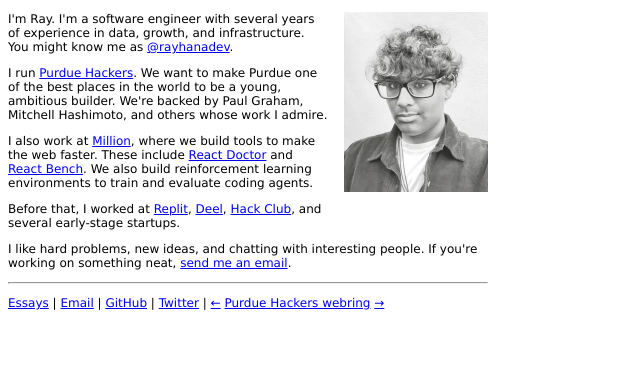
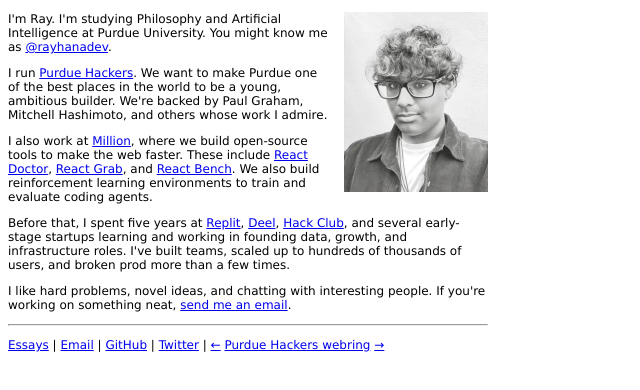
Before and after one commit to rayhanadev/website, a website: page public/index.html in a window 1280 px wide. Shown: the whole page, without its empty margins (0-640 px from the left). Drawn offline with Linux system fonts and the light colour scheme.

Commit message:
chore: copy adjustments

```diff
--- a/public/index.html
+++ b/public/index.html
@@ -40,8 +40,8 @@
           width="288"
           height="360"
         />
-        I'm Ray. I'm a software engineer with several years of experience in data, growth, and
-        infrastructure. You might know me as
+        I'm Ray. I'm studying Philosophy and Artificial Intelligence at Purdue University. You might
+        know me as
         <a href="https://x.com/rayhanadev" target="_blank" rel="noopener">@rayhanadev</a>.
       </p>
       <p>
@@ -51,22 +51,26 @@
       </p>
       <p>
         I also work at <a href="https://million.dev" target="_blank" rel="noopener">Million</a>,
-        where we build tools to make the web faster. These include
+        where we build open-source tools to make the web faster. These include
         <a href="https://github.com/millionco/react-doctor" target="_blank" rel="noopener"
           >React Doctor</a
-        >
-        and <a href="https://react-bench.com" target="_blank" rel="noopener">React Bench</a>. We
+        >,
+        <a href="https://github.com/aidenybai/react-grab" target="_blank" rel="noopener"
+          >React Grab</a
+        >, and <a href="https://react-bench.com" target="_blank" rel="noopener">React Bench</a>. We
         also build reinforcement learning environments to train and evaluate coding agents.
       </p>
       <p>
-        Before that, I worked at
+        Before that, I spent five years at
         <a href="https://replit.com" target="_blank" rel="noopener">Replit</a>,
         <a href="https://deel.com" target="_blank" rel="noopener">Deel</a>,
         <a href="https://hackclub.com" target="_blank" rel="noopener">Hack Club</a>, and several
-        early-stage startups.
+        early-stage startups learning and working in founding data, growth, and infrastructure roles.
+        I've built teams, scaled up to hundreds of thousands of users, and broken prod more than a
+        few times.
       </p>
       <p>
-        I like hard problems, new ideas, and chatting with interesting people. If you're working on
+        I like hard problems, novel ideas, and chatting with interesting people. If you're working on
         something neat,
         <a href="mailto:me@rayhanadev.com">send me an email</a>.
       </p>
```
